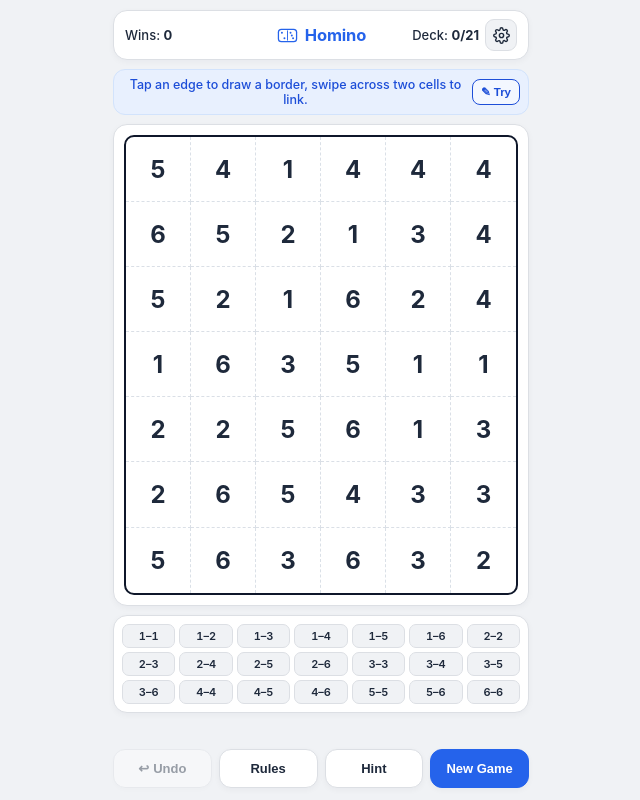
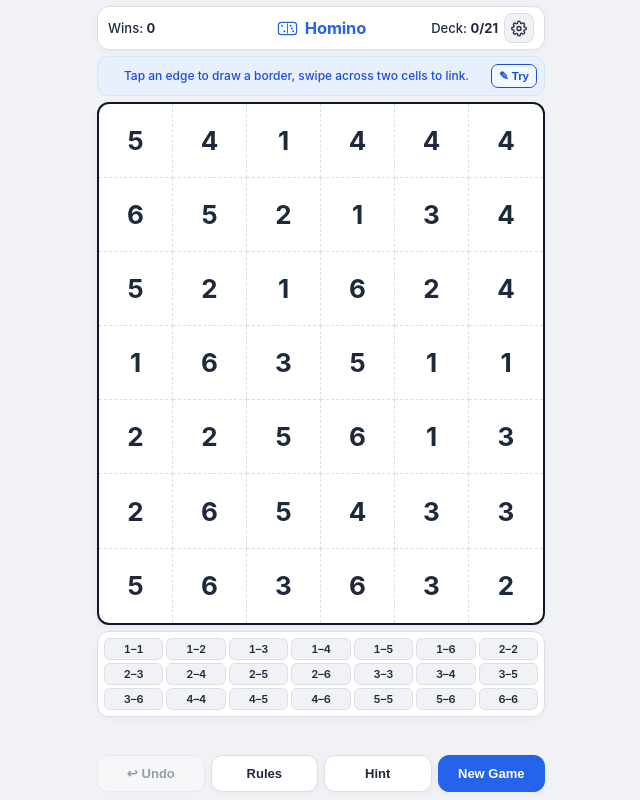
Before and after one commit to OnSnpi/Homino, a plain HTML site: page www/index.html in a window 1280 px wide. Shown: the whole page, without its empty margins (319-959 px from the left). Drawn offline with Linux system fonts and the light colour scheme.

Commit message:
Update index.html

```diff
--- a/www/index.html
+++ b/www/index.html
@@ -134,24 +134,25 @@
       transition: background-color 0.25s ease, color 0.25s ease;
     }
 
+    /* Usporne okraje na mobilu pro maximalni plochu domin */
     .app {
       width: 100%;
-      max-width: 440px;
-      padding: max(10px, env(safe-area-inset-top)) 12px max(12px, env(safe-area-inset-bottom));
+      max-width: 460px;
+      padding: max(6px, env(safe-area-inset-top)) 6px max(8px, env(safe-area-inset-bottom));
       display: flex;
       flex-direction: column;
-      gap: 9px;
+      gap: 6px;
       min-width: 0;
     }
 
     .header {
       background: var(--card);
       border: 1px solid var(--border);
-      border-radius: 14px;
-      padding: 8px 11px;
+      border-radius: 12px;
+      padding: 6px 10px;
       display: grid;
       grid-template-columns: 1fr auto 1fr;
-      gap: 8px;
+      gap: 6px;
       align-items: center;
       box-shadow: var(--shadow);
       flex-shrink: 0;
@@ -215,9 +216,9 @@
       background: var(--bg);
       border: 1px solid var(--border);
       color: var(--text);
-      width: 32px;
-      height: 32px;
-      border-radius: 9px;
+      width: 30px;
+      height: 30px;
+      border-radius: 8px;
       display: inline-flex;
       align-items: center;
       justify-content: center;
@@ -233,19 +234,19 @@
     .status-bar {
       background: var(--status-bg);
       border: 1px solid var(--status-border);
-      border-radius: 12px;
-      height: 46px;
-      min-height: 46px;
-      max-height: 46px;
+      border-radius: 11px;
+      height: 40px;
+      min-height: 40px;
+      max-height: 40px;
       flex-shrink: 0;
       overflow: hidden;
-      padding: 0 8px 0 11px;
+      padding: 0 7px 0 10px;
       display: flex;
       align-items: center;
       justify-content: space-between;
       gap: 6px;
-      font-size: 12.5px;
-      line-height: 1.22;
+      font-size: 12px;
+      line-height: 1.2;
       font-weight: 500;
       color: var(--status-text);
       width: 100%;
@@ -295,8 +296,8 @@
       border: 1px solid currentColor;
       background: rgba(255, 255, 255, 0.45);
       color: inherit;
-      border-radius: 8px;
-      padding: 5px 8px;
+      border-radius: 7px;
+      padding: 4px 7px;
       font-size: 11.5px;
       font-weight: 700;
       cursor: pointer;
@@ -328,27 +329,13 @@
       color: #ffffff;
     }
 
-    .board-card {
-      background: var(--card);
-      border: 1px solid var(--border);
-      border-radius: 14px;
-      padding: 10px;
-      box-shadow: var(--shadow);
+    /* Primo mrizka bez zbytecneho vnejsiho bileho ramecku navic */
+    .board-area {
+      width: 100%;
       display: flex;
       flex-direction: column;
       align-items: center;
-      width: 100%;
       min-width: 0;
-    }
-
-    body.theme-emerald .board-card {
-      background: radial-gradient(circle at center, #065f46 0%, #022c22 100%);
-      border-color: #10b981;
-    }
-
-    body.theme-royal .board-card {
-      border-color: rgba(251, 191, 36, 0.35);
-      background: radial-gradient(circle at top, #1e293b 0%, #0f172a 100%);
     }
 
     .board-wrapper {
@@ -369,18 +356,20 @@
       grid-template-columns: repeat(var(--cols), 1fr);
       grid-template-rows: repeat(var(--rows), 1fr);
       border: 2.5px solid var(--wall);
-      border-radius: 10px;
+      border-radius: 12px;
       background: var(--card);
+      box-shadow: var(--shadow);
       overflow: hidden;
     }
 
     body.theme-emerald .board-grid {
-      background: #064e3b;
+      background: radial-gradient(circle at center, #065f46 0%, #022c22 100%);
+      border-color: #10b981;
     }
 
     body.theme-royal .board-grid {
-      background: #0f172a;
-      box-shadow: 0 0 18px rgba(245, 158, 11, 0.14);
+      background: radial-gradient(circle at top, #1e293b 0%, #0f172a 100%);
+      box-shadow: 0 0 18px rgba(245, 158, 11, 0.16);
     }
 
     .domino-overlay {
@@ -394,7 +383,7 @@
       position: absolute;
       background: var(--domino-bg);
       border: 2px solid var(--domino-border);
-      border-radius: 8px;
+      border-radius: 9px;
       box-sizing: border-box;
       transition: all 0.14s ease;
     }
@@ -462,7 +451,7 @@
       border-right: 1px dashed rgba(148, 163, 184, 0.34);
       border-bottom: 1px dashed rgba(148, 163, 184, 0.34);
       font-weight: 700;
-      font-size: clamp(19px, 5.5vw, 24px);
+      font-size: clamp(20px, 6vw, 26px);
       color: var(--text);
       background: transparent;
       z-index: 2;
@@ -617,8 +606,8 @@
     .tray-card {
       background: var(--card);
       border: 1px solid var(--border);
-      border-radius: 14px;
-      padding: 8px 8px;
+      border-radius: 12px;
+      padding: 6px;
       box-shadow: var(--shadow);
       width: 100%;
       min-width: 0;
@@ -628,7 +617,7 @@
     .tray-grid {
       display: grid;
       grid-template-columns: repeat(7, minmax(0, 1fr));
-      gap: 4px;
+      gap: 3px;
       width: 100%;
     }
 
@@ -638,8 +627,8 @@
 
     .tray-item {
       border: 1px solid var(--border);
-      border-radius: 7px;
-      padding: 3px 1px;
+      border-radius: 6px;
+      padding: 2px 1px;
       text-align: center;
       font-size: 11px;
       font-weight: 600;
@@ -651,7 +640,7 @@
       justify-content: center;
       gap: 1px;
       min-width: 0;
-      min-height: 24px;
+      min-height: 22px;
       overflow: hidden;
       transition: all 0.15s ease;
     }
@@ -684,7 +673,7 @@
     .controls {
       display: grid;
       grid-template-columns: repeat(4, 1fr);
-      gap: 7px;
+      gap: 6px;
       margin-top: auto;
       width: 100%;
       min-width: 0;
@@ -694,8 +683,8 @@
       background: var(--card);
       border: 1px solid var(--border);
       color: var(--text);
-      border-radius: 12px;
-      padding: 11px 6px;
+      border-radius: 11px;
+      padding: 10px 4px;
       font-size: 13px;
       font-weight: 700;
       cursor: pointer;
@@ -1466,7 +1455,7 @@
       <div class="trial-actions" id="trial-actions"></div>
     </div>
 
-    <main class="board-card">
+    <main class="board-area">
       <div class="board-wrapper" id="board-wrapper">
         <div class="domino-overlay" id="domino-overlay"></div>
         <div class="board-grid" id="board-grid"></div>
@@ -1661,7 +1650,7 @@
 
   <script>
     (() => {
-      const STORAGE_KEY = 'homino_save_v11';
+      const STORAGE_KEY = 'homino_save_v12';
 
       const MILESTONE_EMERALD = 5;
       const MILESTONE_TOUR = 10;
@@ -2806,8 +2795,8 @@
         const dominoOverlay = document.getElementById('domino-overlay');
         const cellW = 100 / state.cols;
         const cellH = 100 / state.rows;
-        const padX = cellW * 0.08;
-        const padY = cellH * 0.08;
+        const padX = cellW * 0.065;
+        const padY = cellH * 0.065;
 
         const usedPairCounts = {};
         const trialPairSet = new Set();
```
